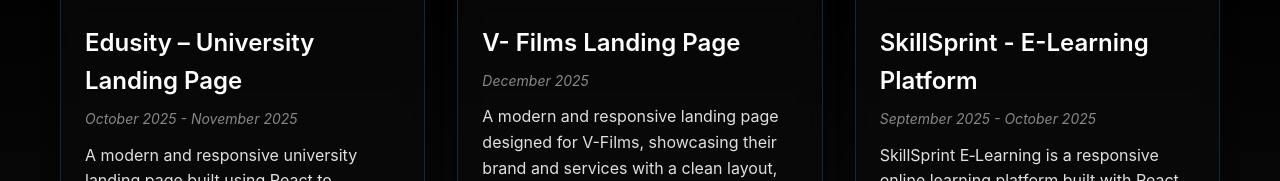
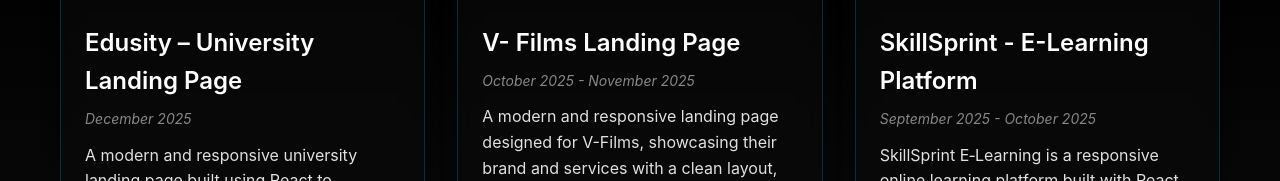
Before and after one commit to vishurajputt07/vishunewportfolio, a React (Vite) app: page / in a window 1280 px wide. Shown: the part 4882-5063 px from the top of the page. Built offline with nearby package versions, Linux system fonts and the light colour scheme; no server answers.

Commit message:
Updated project

```diff
--- a/src/components/Projects.jsx
+++ b/src/components/Projects.jsx
@@ -10,10 +10,10 @@
   description:
     'A modern and responsive university landing page built using React to showcase academic programs, campus highlights, and admission information with a clean and professional UI. The project emphasizes strong UI/UX principles, including clear content hierarchy and smooth section-based navigation, ensuring an intuitive and accessible user experience across all devices. Deployed on Vercel, it delivers fast load times, cross-browser compatibility, and reliable performance.',
   technologies: ['React.js', 'CSS', 'JavaScript'],
-  image: 'https://res.cloudinary.com/dqsphdxol/image/upload/v1765535373/Screenshot_2025-12-12_140256_f9ckb7.png',
-  github: 'https://github.com/vishurajputt07/EZ-work-Assignment',
-  demo: 'https://vfilms-landing.netlify.app/',
-  period: 'October 2025 - November 2025',
+  image: 'https://res.cloudinary.com/dqsphdxol/image/upload/v1768740125/Screenshot_2026-01-18_181005_p51fym.png',
+  github: 'https://github.com/vishurajputt07/edusity1',
+  demo: 'https://edusity1-one.vercel.app/',
+  period: 'December 2025',
     },
 
     {
@@ -22,10 +22,10 @@
       description:
         'A modern and responsive landing page designed for V-Films, showcasing their brand and services with a clean layout, clear call-to-action sections, and smooth user navigation. The page highlights essential information in a visually appealing format and is fully optimized for all devices.',
       technologies: ['React.js', 'CSS', 'JavaScript'],
-      image: 'https://res.cloudinary.com/dqsphdxol/image/upload/v1768740125/Screenshot_2026-01-18_181005_p51fym.png',
-      github: 'https://github.com/vishurajputt07/edusity1',
-      demo: 'https://edusity1-one.vercel.app/',
-      period: 'December 2025',
+      image: 'https://res.cloudinary.com/dqsphdxol/image/upload/v1765535373/Screenshot_2025-12-12_140256_f9ckb7.png',
+      github: 'https://github.com/vishurajputt07/EZ-work-Assignment',
+      demo: 'https://vfilms-landing.netlify.app/',
+      period: 'October 2025 - November 2025',
     },
     {
       id: 3,
```
